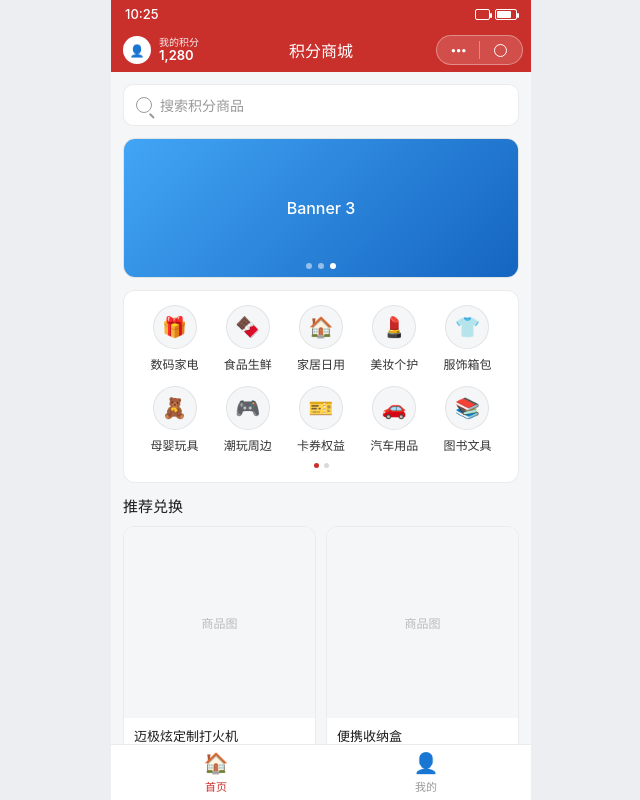
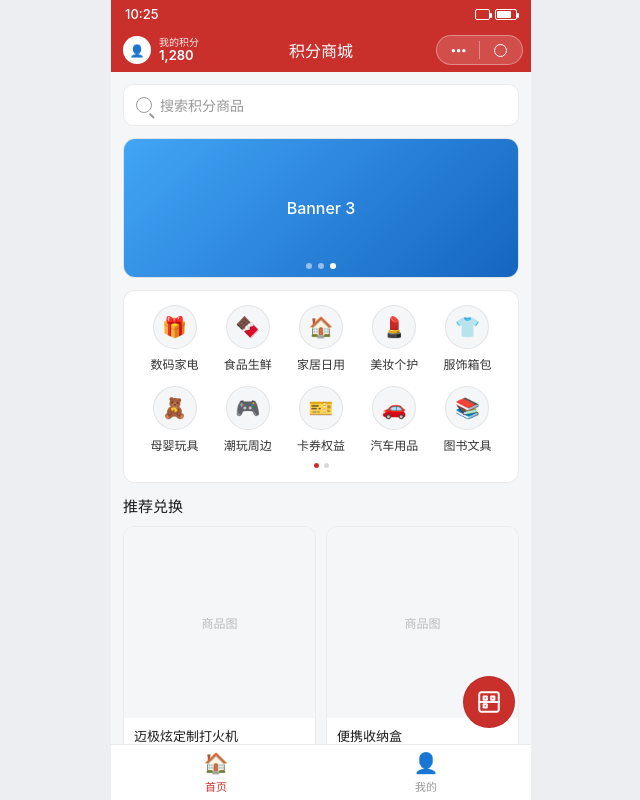
Before and after one commit to Kui0105/1528-01-ue.ue.ehaiba.net, a website: page mall-home.html in a window 1280 px wide. Shown: the whole page, without its empty margins (319-959 px from the left). Drawn offline with Linux system fonts and the light colour scheme.

Commit message:
feat: 积分商城首页增加扫码悬浮入口，点击模拟扫码进入结果页 v0.13.0

```diff
--- a/mall-home.html
+++ b/mall-home.html
@@ -98,6 +98,9 @@ body{font-family:-apple-system,BlinkMacSystemFont,'PingFang SC','Hiragino Sans G
 .tab-item .txt{font-size:11px;color:#999}
 .tab-item.active .ic,.tab-item.active .txt{color:#c9302c}
 
+.scan-fab{position:absolute;right:16px;bottom:72px;width:52px;height:52px;border-radius:50%;background:#c9302c;color:#fff;border:.5px solid rgba(0,0,0,.08);display:flex;align-items:center;justify-content:center;cursor:pointer;z-index:30}
+.scan-fab svg{width:26px;height:26px;stroke:#fff}
+
 .toast{position:absolute;top:50%;left:50%;transform:translate(-50%,-50%) scale(.9);background:rgba(0,0,0,.78);color:#fff;padding:12px 22px;border-radius:12px;font-size:13px;z-index:200;opacity:0;pointer-events:none;transition:all .2s}
 .toast.show{opacity:1;transform:translate(-50%,-50%) scale(1)}
 </style>
@@ -169,7 +172,15 @@ body{font-family:-apple-system,BlinkMacSystemFont,'PingFang SC','Hiragino Sans G
     </div>
   </div>
 
-
+  <div class="scan-fab" onclick="doScan()">
+    <svg viewBox="0 0 24 24" fill="none" stroke="currentColor" stroke-width="1.8" stroke-linecap="round" stroke-linejoin="round">
+      <rect x="3" y="3" width="18" height="18" rx="2"></rect>
+      <path d="M7 7h3v3H7z"></path>
+      <path d="M14 7h3v3h-3z"></path>
+      <path d="M7 14h3v3H7z"></path>
+      <path d="M3 12h18"></path>
+    </svg>
+  </div>
 </div>
 
 <script>
@@ -218,6 +229,11 @@ navScroll.addEventListener('scroll',()=>{
 
 let tt=null;
 function toast(m){const t=document.getElementById('toast');t.textContent=m;t.classList.add('show');clearTimeout(tt);tt=setTimeout(()=>t.classList.remove('show'),1600);}
+
+function doScan(){
+  const t=new Date().toISOString().slice(0,19).replace('T',' ');
+  location.href='p4-result.html?t='+encodeURIComponent(t)+'&win=1&from=scan';
+}
 </script>
 </body>
 </html>
--- a/package.json
+++ b/package.json
@@ -1,6 +1,6 @@
 {
   "name": "maijixuan-lottery-prototype",
-  "version": "0.12.1",
+  "version": "0.13.0",
   "description": "迈极炫槟榔扫码抽奖小程序交互原型",
   "private": true,
   "scripts": {},
```
